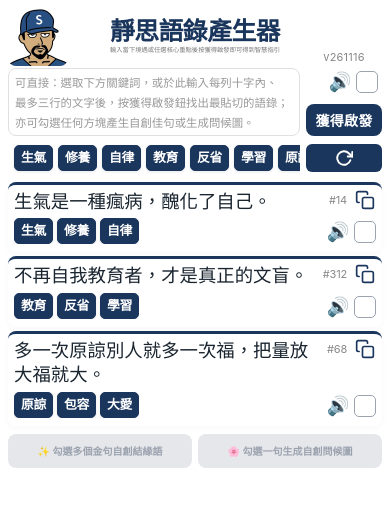
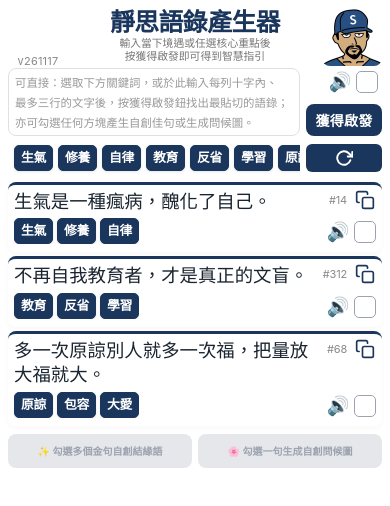
Before and after one commit to rayshieh1/silence, a plain HTML site: page index.html in a window 390 px wide. Drawn offline with Linux system fonts and the light colour scheme; a web font is replaced by a local one.

Commit message:
Add files via upload

```diff
--- a/index.html
+++ b/index.html
@@ -507,33 +507,30 @@
             color: #8a6d1d; cursor: pointer; padding: 4px;
         }
 
-        /* ===== 🌸 頁首：頭像在左上、安裝鈕與版本在右上（頁首高度維持 60px） ===== */
-        .header-avatar { margin-left: 0 !important; margin-right: auto !important; }
+        /* ===== 🌸 頁首：安裝鈕與版本在左上、頭像在右上（頁首高度維持 60px） ===== */
         .install-area {
-            position: absolute; right: 0; top: 0; width: 76px; height: 60px; z-index: 2;
+            position: absolute; left: 0; top: 0; width: 60px; height: 60px; z-index: 2;
             display: flex; flex-direction: column; align-items: center; justify-content: flex-start;
         }
-        /* 安裝鈕：和「獲得啟發」鈕同寬、同字級字距；圖示佔「獲得」兩字的寬度，所以「安裝」和「啟發」上下對齊 */
+        /* 安裝鈕：寬度與頭像相同（60px）、高度與「獲得啟發」鈕相同（32px）；上緣比標題上緣低一點（由程式自動計算） */
         .btn-install {
-            width: 76px; height: 42px; padding: 0; border: none; border-radius: 8px;
+            width: 60px; height: 32px; margin-top: 7px; padding: 0; border: none; border-radius: 8px; gap: 2px;
             background-color: var(--primary-color); color: #ffffff;
             font-size: 14px; letter-spacing: 0.3px; font-weight: bold; white-space: nowrap; cursor: pointer;
             display: flex; align-items: center; justify-content: center; box-sizing: border-box;
             user-select: none; -webkit-user-select: none; -webkit-tap-highlight-color: transparent; outline: none;
         }
         .btn-install:active { opacity: 0.8; }
-        .btn-install .install-icon { width: calc(2em + 0.6px); display: inline-flex; align-items: center; justify-content: center; }
-        .btn-install .install-icon svg { width: 18px; height: 18px; }
+        .btn-install .install-icon { display: inline-flex; align-items: center; justify-content: center; }
+        .btn-install .install-icon svg { width: 17px; height: 17px; }
         .btn-install.is-hidden { visibility: hidden; }
-        .app-version { font-size: 11px; line-height: 18px; height: 18px; color: #888; letter-spacing: 0.2px; }
-
-        /* 副標題：整行寬度和「靜思語錄產生器」相同（標題 7 字、字距 -0.5px；副標 27 字） */
+        /* 版本資訊：下緣貼齊輸入格上緣 */
+        .app-version { margin-top: auto; margin-bottom: -2px; font-size: 11px; line-height: 14px; height: 14px; color: #888; letter-spacing: 0.2px; }
+
+        /* 副標題：在安裝區右側與頭像左緣之間，依空間自動調整字級（由程式計算）；放不下一行時自動兩行 */
         .subtitle-one-line {
-            padding-left: 0 !important; padding-right: 0 !important; letter-spacing: 0 !important;
-            font-size: calc((7 * 1.8rem - 3.5px) / 27) !important;
-        }
-        @media (max-width: 680px) {
-            .subtitle-one-line { font-size: calc((7 * 1.55rem - 3.5px) / 27) !important; }
+            padding-left: 66px !important; padding-right: 66px !important; letter-spacing: 0 !important;
+            line-height: 1.2 !important; font-size: 10.8px;
         }
 
         /* 安裝教學視窗 */
@@ -3506,7 +3503,7 @@ if ('serviceWorker' in navigator) {
 }
 
 // 🌸 版本序號（每次更新改這裡，sw.js 的 VERSION 也改成同一個）
-var APP_VERSION = 'v261116';
+var APP_VERSION = 'v261117';
 document.getElementById('appVersion').textContent = APP_VERSION;
 
 // 🌸 安裝鈕
@@ -3584,6 +3581,57 @@ function handleInstallClick() {
 }
 
 updateInstallButton();
+
+// 🌸 副標題自動字級：
+//   最小＝關鍵詞字級小兩號；最大＝標題字級小兩號，且標題＋副標總高不超過頁首 60px
+//   最小字級仍放不下一行時，拆成兩行
+var SUBTITLE_LINES = ['輸入當下境遇或任選核心重點後', '按獲得啟發即可得到智慧指引'];
+function measureTextEm(text, refEl) {
+    var span = document.createElement('span');
+    span.style.cssText = 'position:absolute;visibility:hidden;white-space:nowrap;font-size:100px;letter-spacing:0;';
+    span.style.fontFamily = getComputedStyle(refEl).fontFamily;
+    span.textContent = text;
+    document.body.appendChild(span);
+    var w = span.getBoundingClientRect().width / 100;
+    document.body.removeChild(span);
+    return w;
+}
+function fitHeaderSubtitle() {
+    var header = document.querySelector('.header-area');
+    var h1 = header && header.querySelector('h1');
+    var sub = header && header.querySelector('.subtitle-one-line');
+    if (!header || !h1 || !sub) return;
+
+    var HEADER_H = 60, GAP = 3, LH = 1.2;
+    var h1Font = parseFloat(getComputedStyle(h1).fontSize);
+    var kw = document.querySelector('.keyword-badge');
+    var kwFont = kw ? parseFloat(getComputedStyle(kw).fontSize) : 12.8;
+    var minF = kwFont - 2;
+    var maxF = h1Font - 2;
+    var h1H = h1.getBoundingClientRect().height;
+    var avail = header.clientWidth - 132;  // 左右各讓出 66px（安裝區／頭像 60px＋間距 6px）
+
+    var oneText = SUBTITLE_LINES.join('');
+    var oneEm = measureTextEm(oneText, sub);
+    var oneF = Math.min(maxF, avail / oneEm, (HEADER_H - h1H - GAP) / LH - 1);
+
+    if (oneF >= minF) {
+        sub.textContent = oneText;
+        sub.style.setProperty('font-size', oneF.toFixed(2) + 'px', 'important');
+    } else {
+        // 兩行時固定用最小字級
+        sub.innerHTML = SUBTITLE_LINES[0] + '<br>' + SUBTITLE_LINES[1];
+        sub.style.setProperty('font-size', minF.toFixed(2) + 'px', 'important');
+    }
+
+    // 安裝鈕上緣：比標題上緣低 4px
+    var top = h1.getBoundingClientRect().top - header.getBoundingClientRect().top + 4;
+    installBtn.style.marginTop = Math.max(4, Math.round(top)) + 'px';
+}
+fitHeaderSubtitle();
+window.addEventListener('resize', fitHeaderSubtitle);
+window.addEventListener('load', fitHeaderSubtitle);
+if (document.fonts && document.fonts.ready) document.fonts.ready.then(fitHeaderSubtitle);
 </script>
 </body>
 </html>
--- a/sw.js
+++ b/sw.js
@@ -1,6 +1,6 @@
 // 🌸 靜思語錄產生器 Service Worker
-// ⚠️ 每次更新 index.html 時，請把下面的版本號改成當天日期（例：v261116，同一天第二次改 v261116b），並和 index.html 的 APP_VERSION 一致，並與 index.html 一起上傳
-const VERSION = 'v261116';
+// ⚠️ 每次更新 index.html 時，請把下面的版本號改成當天日期（例：v261117，同一天第二次改 v261117b），並和 index.html 的 APP_VERSION 一致，並與 index.html 一起上傳
+const VERSION = 'v261117';
 
 const CORE_CACHE = 'core-' + VERSION;   // 網頁本體與圖示（隨版本更新）
 const IMG_CACHE = 'images';             // 背景圖：看過才存，跨版本保留
```
